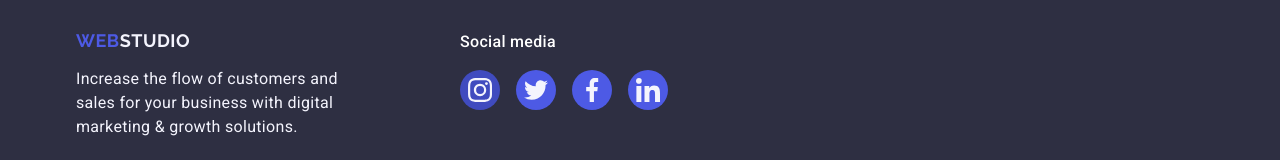
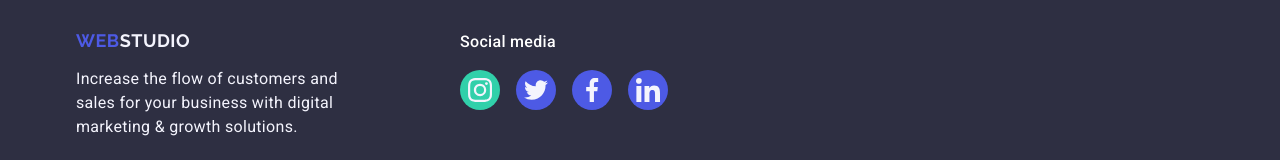
Before and after one commit to FestBC/goit-markup-hw-04, a plain HTML site: page index.html in a window 1280 px wide. In both pictures the pointer is over the link 480 px from the left and 3318 px from the top of the page. Shown: the part 3229-3389 px from the top of the page. Drawn offline with nearby package versions, Linux system fonts and the light colour scheme.

Commit message:
Modify css/styles.css.

```diff
--- a/css/styles.css
+++ b/css/styles.css
@@ -416,3 +416,8 @@ img {
     justify-content: flex-start;
     gap: 16px;
 }
+
+.footer .social-list-link:hover,
+.footer .social-list-link:focus {
+    background-color: #31d0aa;
+}
```
